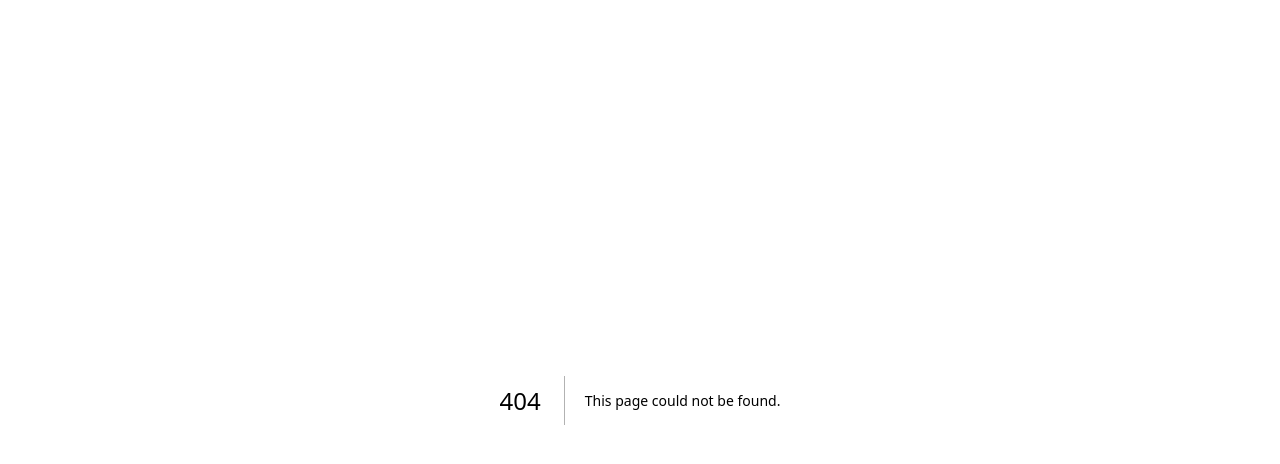
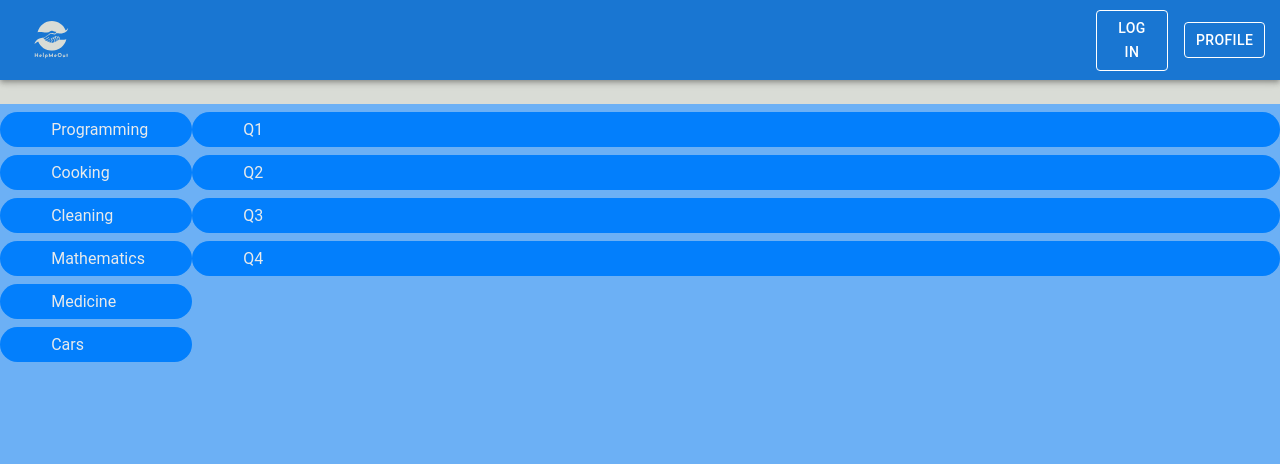
Before and after one commit to azert9526/help-me-out, a Next.js app: page /questions-categories in a window 1280 px wide. Before the commit this address had no page. Shown: the top 464 px of the page. Built offline with nearby package versions, Linux system fonts and the light colour scheme.

Commit message:
browse categories page + small adjusments

```diff
--- /dev/null
+++ b/app/components/AppNavbar.tsx
@@ -0,0 +1,51 @@
+"use client";
+import React from "react";
+import { AppBar, Toolbar, Button, Box } from "@mui/material";
+import { useRouter } from "next/navigation";
+
+export default function AppNavbar() {
+  const router = useRouter();
+
+
+  return (
+    <AppBar
+      position="static"
+      sx={{ bgcolor: "primary.main", padding: "0.5rem" }}
+    >
+      <Toolbar>
+        {}
+        <Box
+          component="div"
+          sx={{ display: "flex", alignItems: "center", paddingRight: "80vw",
+            "&:hover": {
+                cursor: "pointer",
+              }
+           }}
+        >
+          <img src="/icons/LogoDeschis.svg" alt="Logo" width="40" height="40"
+          onClick={() => {router.push('/')}}/>
+        </Box>
+        <Box sx={{ display: "flex", gap: "1rem", alignItems: "center" }}>
+          <Button
+            onClick={() => {
+              router.push("/auth/login");
+            }}
+            color="inherit"
+            variant="outlined"
+          >
+            Log In
+          </Button>
+          <Button
+            onClick={() => {
+              router.push("/profile");
+            }}
+            color="inherit"
+            variant="outlined"
+          >
+            Profile
+          </Button>
+        </Box>
+      </Toolbar>
+    </AppBar>
+  );
+}
--- /dev/null
+++ b/app/questions-categories/page.tsx
@@ -0,0 +1,41 @@
+import AppNavbar from "../components/AppNavbar";
+import { Box } from "@mui/material";
+import List from '@mui/material/List';
+import ListItem from '@mui/material/ListItem';
+
+export default function CategoriesPage(){
+
+    //aici eventual sa fie incarcate categoriile din backend ??
+    //de adaugat si iconite maybe
+    const categories = [{title: "Programming"}, {title: "Cooking"}, {title: "Cleaning"}, {title: "Mathematics"},
+    {title: "Medicine"}, {title: "Cars"}];
+
+    const testItemsListQuestions = [{title: "Q1", description: "desc1"},
+        {title:"Q2", description: "desc2"},
+        {title:"Q3", description: "desc3"},
+        {title: "Q4", description: "desc4"}
+    ];
+    return(<div style={{height: '100vh', overflow:'hidden'}}>
+        <AppNavbar></AppNavbar>
+        <Box sx={{display: 'flex', paddingTop: '3vh', height: '100vh'}}>
+            <List sx={{backgroundColor: '#6cb0f5', width: '15vw', overflowY: 'auto'}}>
+                {categories.map((item, index) => (
+                    <ListItem key={index} sx={{paddingLeft: '3vw',
+                    marginBottom: '1vh',
+                    backgroundColor: '#037ffc',
+                    paddingInlineStart: '4vw',
+                    borderRadius: '3vw',
+                    color: '#e8eaeb'}} >{item.title}</ListItem>))}
+            </List>
+            <List sx={{width: '85vw', backgroundColor: '#6cb0f5', overflowY: 'auto'}}>
+                {testItemsListQuestions.map((item, index) => (
+                    <ListItem key={index} sx={{paddingLeft: '3vw',
+                    marginBottom: '1vh',
+                    backgroundColor: '#037ffc',
+                    paddingInlineStart: '4vw',
+                    borderRadius: '3vw',
+                    color: '#e8eaeb'}} >{item.title}</ListItem>))}            </List>
+        </Box>
+
+    </div>);
+}
```
Also changed, not shown: app/components/MainWindow.tsx (+5 -4 lines).
